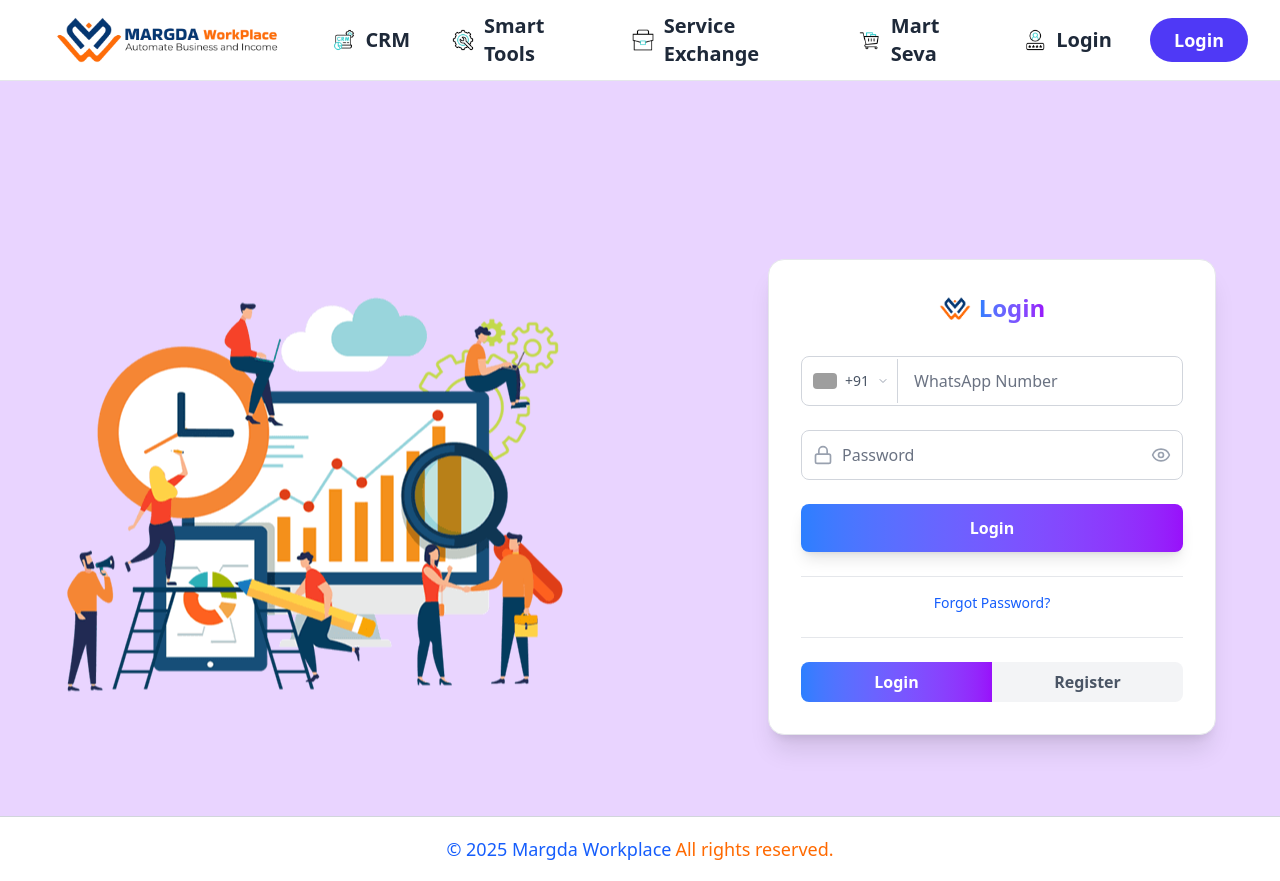
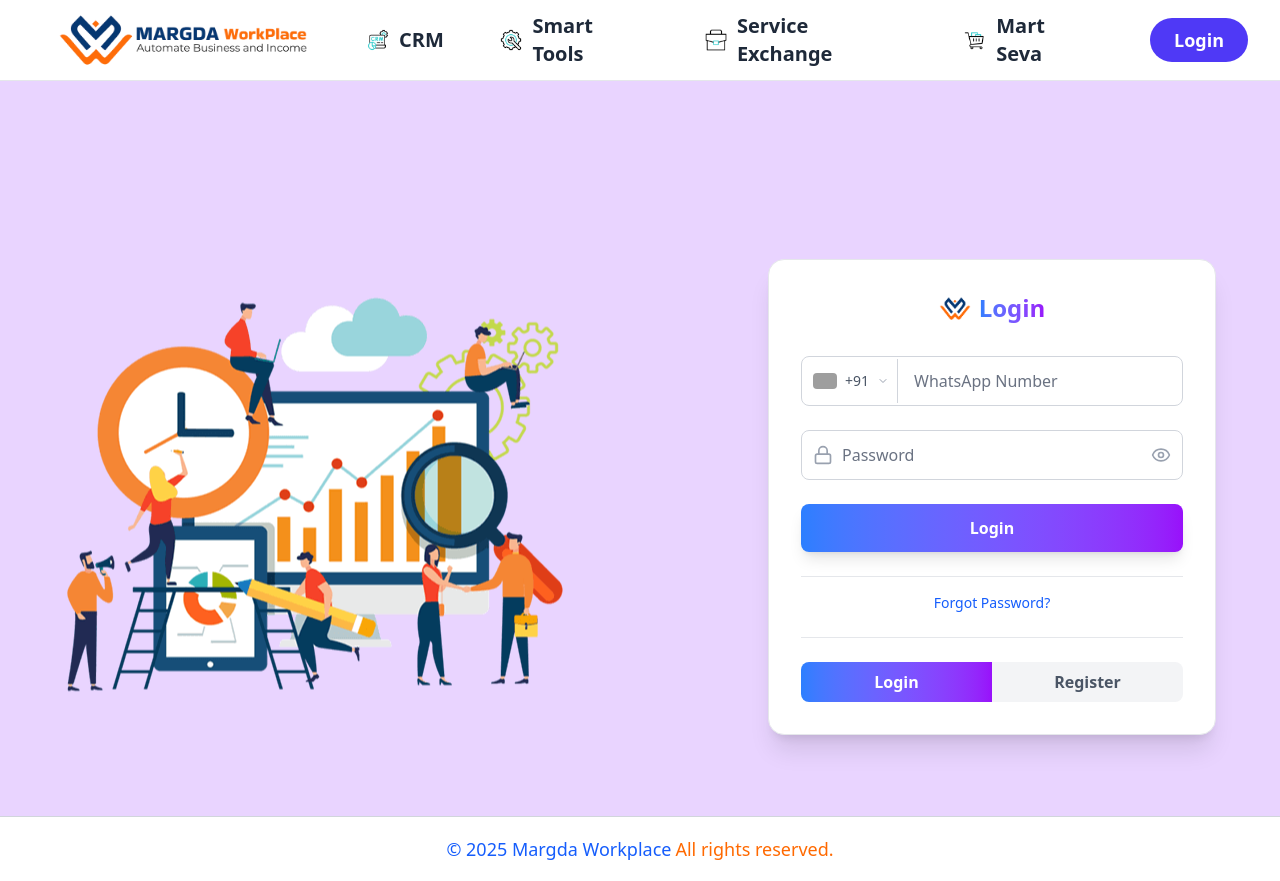
Before and after one commit to margda-workplace/margda, a Next.js app: page /login in a window 1280 px wide. Built offline with nearby package versions, Linux system fonts and the light colour scheme; grey boxes are pictures that could not be loaded.

Commit message:
Made changes to the login page

```diff
--- a/src/app/login/page.js
+++ b/src/app/login/page.js
@@ -16,12 +16,12 @@
   const [agreedToTerms, setAgreedToTerms] = useState(false);
   const [isExiting, setIsExiting] = useState(false);
 
-  const navItems = [
+    const navItems = [
     { label: "CRM", icon: "crm-rmvd-bg.gif", href: "/login" },
     { label: "Smart Tools", icon: "service-tools-rmvd-bg.gif", href: "/login" },
     { label: "Service Exchange", icon: "briefcase-rmvd-bg.gif", href: "/login" },
     { label: "Mart Seva", icon: "shopping-cart-rmvd-bg.gif", href: "/login" },
-    { label: "Login", icon: "login-rmvd-bg.gif", href: "/login" },
+
   ];
 
   const handleInputChange = (e) => {
```
